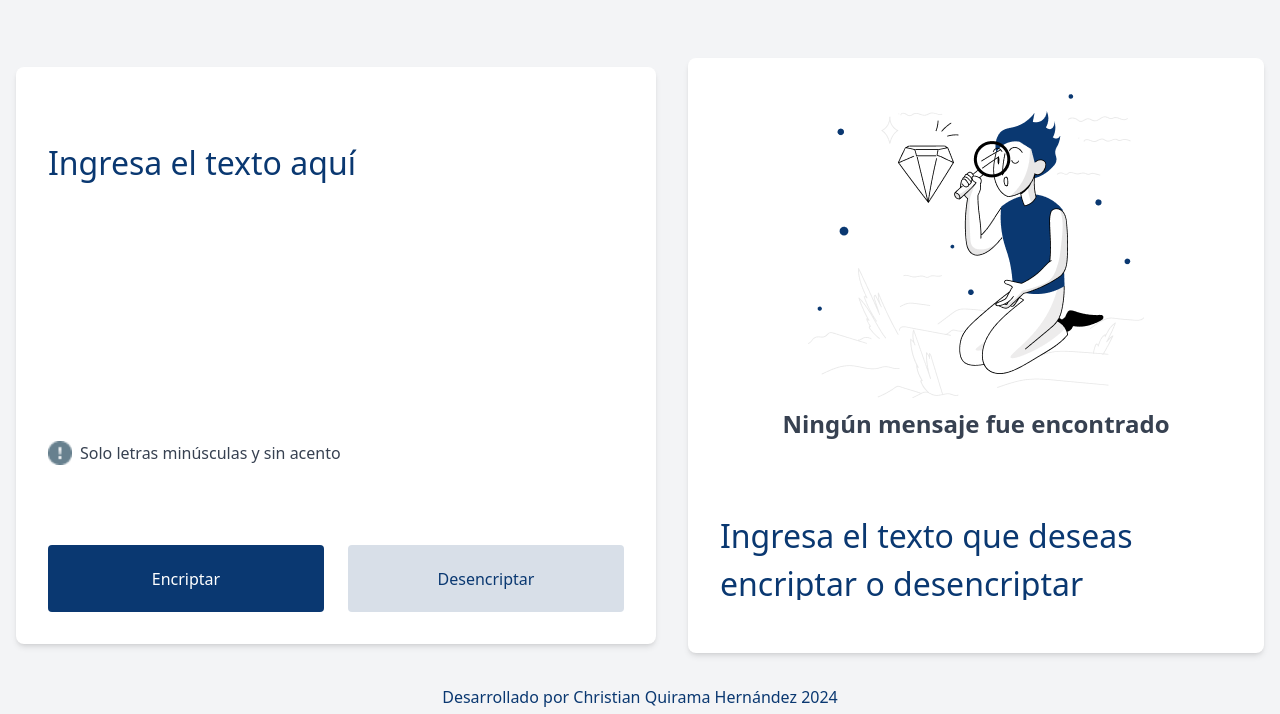
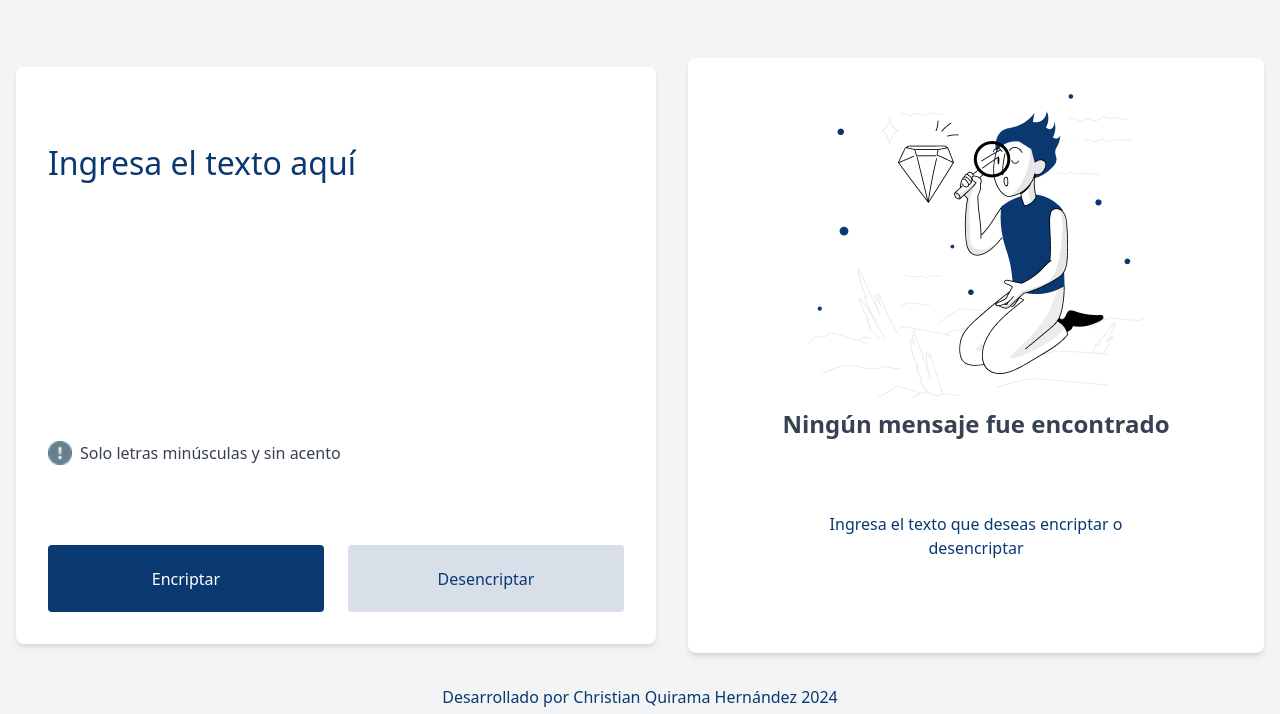
Before and after one commit to quirama1120/first-challenge-aulra, a website: page public/index.html in a window 1280 px wide. Shown: the part 86-800 px from the top of the page. Drawn offline with Linux system fonts and the light colour scheme.

Commit message:
fixing copy button margin left and p's font size

```diff
--- a/public/index.html
+++ b/public/index.html
@@ -28,14 +28,14 @@
             </div>
         </main>
 
-        <aside id="aside" class="bg-white shadow-md rounded-lg mx-4 p-8 lg:h-[70%] lg:w-[50%] h-[65vh] w-[90%] md:w-[90%] flex flex-col mt-20 justify-center md:mt-20 lg:mt-0">
+        <aside id="aside" class="bg-white shadow-md rounded-lg mx-4 p-8 lg:h-[70%] lg:w-[50%] h-[65vh] w-[90%] md:w-[90%] flex flex-col items-center mt-20 justify-center md:mt-20 lg:mt-0">
             <div class="h-full lg:h-[40%] flex flex-col items-center">
                 <img id="img" src="./assets/Muñeco.png" alt="imagen de persona arrodillada mirando a través de una lupa" class="mt-1 hidden laptop:flex">
             </div>
             <div class="flex flex-col items-center mt-[1%] h-80 lg:h-[10%] lg:py-[1%]">
                 <h2 id="tituloMensaje" class="text-2xl font-bold text-gray-700">Ningún mensaje fue encontrado</h2>
                 <hr class="my-2 h-4">
-                <textarea id="textoEncriptado" class="h-32 py-10 mb-4 text-[#0A3871] text-[32px] font-inter-regular focus:outline-none hover:underline resize-none border-0 min-w-full" readonly>Ingresa el texto que deseas encriptar o desencriptar</textarea>
+                <textarea id="textoEncriptado" class="h-32 py-10 mb-4 text-[#0A3871] text-[20px] text-center font-inter-regular focus:outline-none hover:no-underline resize-none border-0 min-w-full" readonly>Ingresa el texto que deseas encriptar o desencriptar</textarea>
             </div>
 
         </aside>
--- a/public/src/index.ts
+++ b/public/src/index.ts
@@ -45,7 +45,8 @@ const createCopyButton = () => {
         "items-center",
         "hover:bg-[#BFC8D1]"
     );
-    newButton.style.marginLeft = "35%";
+
+    newButton.style.marginLeft = "4%";
     newButton.addEventListener("click", function () {
         const selection = window.getSelection();
         const range = document.createRange();
```
Also changed, not shown: public/dist/index.js.
